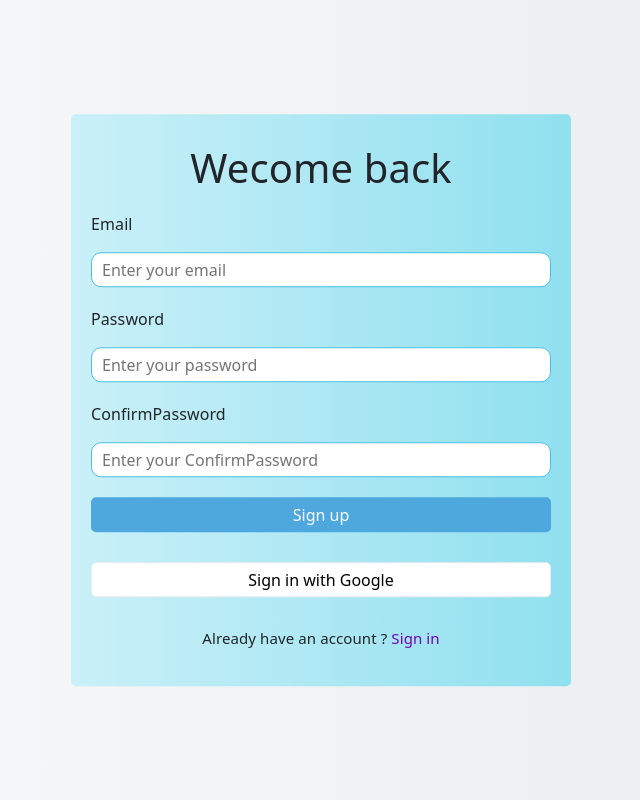
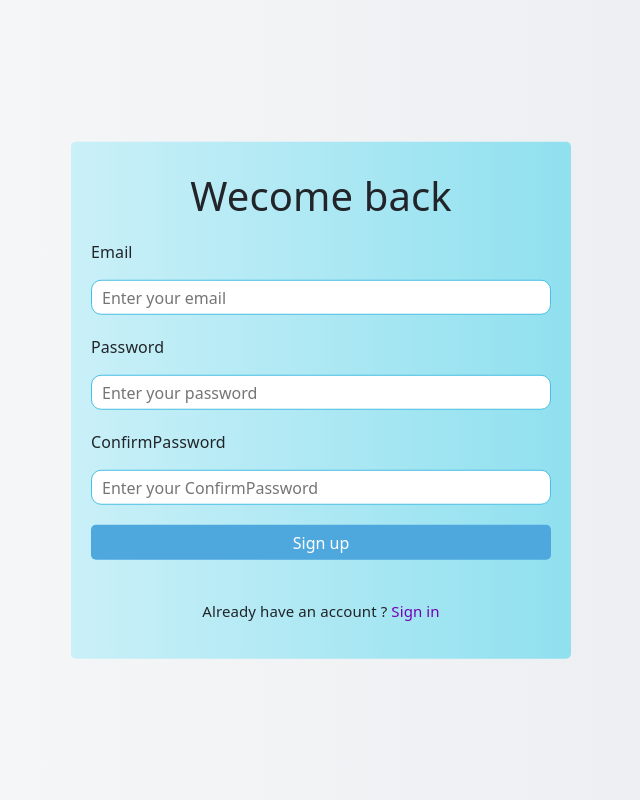
Before and after one commit to luangiang2002/movieApp, a React (Create React App) app: page /signup in a window 1280 px wide. Shown: the whole page, without its empty margins (319-959 px from the left). Built offline with nearby package versions, Linux system fonts and the light colour scheme.

Commit message:
add singup

```diff
--- a/src/authentica/SingUp.js
+++ b/src/authentica/SingUp.js
@@ -26,8 +26,6 @@
         if (Object.keys(error).length === 0 && value.email !== '' && value.pass !== '' && value.confirmPass !== '') {
             createUserWithEmailAndPassword(auth, value.email, value.pass, value.confirmPass)
                 .then(data => {
-                    console.log(data, 'authdata');
-                    // if (typeof errorButton !== 'string') {
                     toast.success(`Đăng kí thành công,Đang trở về trang đang nhập`,
                         {
                             autoClose: 4000,
@@ -36,10 +34,8 @@
                     setTimeout(() => {
                         navigate('/login');
                     }, 5000);
-                    // }
                 })
                 .catch(er => {
-                    // console.log(er.code);
                     if (er.code === 'auth/email-already-in-use') {
                         setErrorButton('Email đã tồn tại')
                     }
@@ -73,13 +69,8 @@
                     Object.keys(error).length === 0 && errorButton
                 }</span>
                 <button type='submit' onClick={hamdleSubmit}>Sign up</button>
-
-                <div className="signup_form_google">
-                    <button>Sign in with Google</button>
-
-                </div>
                 <div className="signup_form_gignup">
-                    <p>Already have an account ? <Link to='/'>Sign in</Link></p>
+                    <p>Already have an account ? <Link to='/login'>Sign in</Link></p>
                 </div>
             </form>
         </div>
--- a/src/authentica/singup.scss
+++ b/src/authentica/singup.scss
@@ -6,6 +6,7 @@
 
     &_form {
         width: 500px;
+
         position: fixed;
         top: 50%;
         left: 50%;
```
Lines whose indentation alone changed are shown as unchanged.
